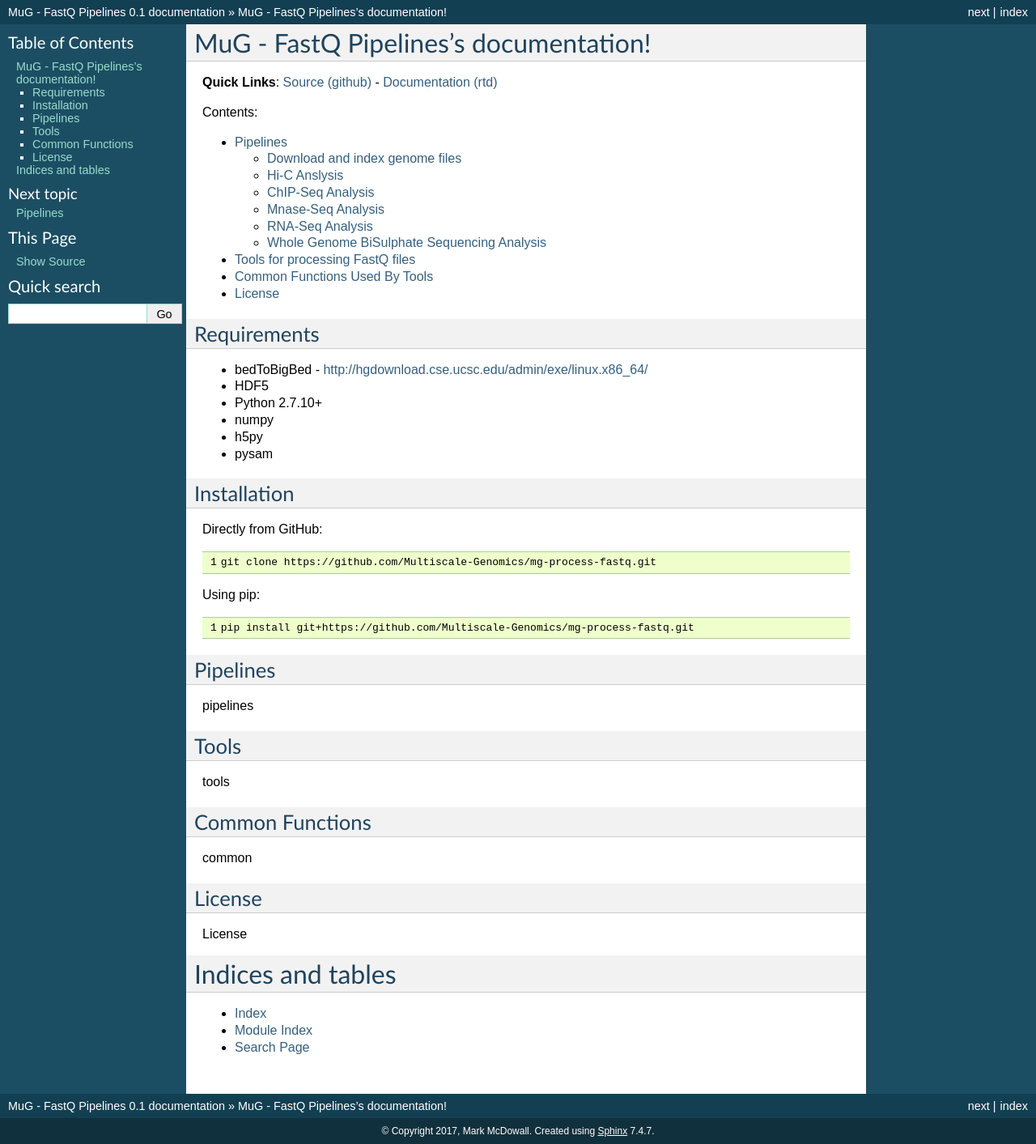
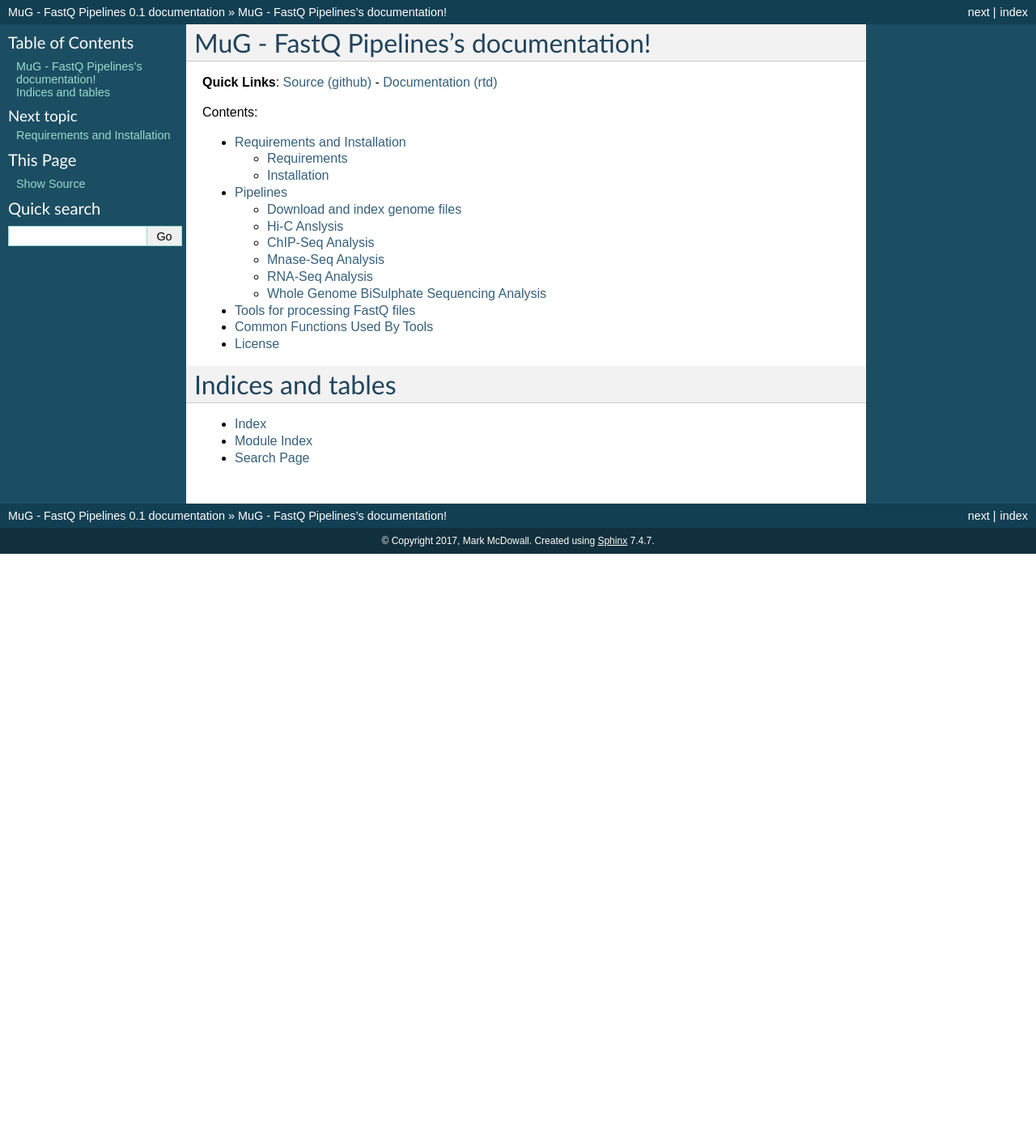
Before and after one commit to Multiscale-Genomics/mg-process-fastq, a Sphinx documentation site: the page built from docs/index.rst, in a window 1280 px wide. Shown: the whole page at 81% size. Built offline with Sphinx 7.4.7, drawn with Linux system fonts in a browser that asks for light colours; after the commit the page ends 900 px from its top, so only the background shows below that.

Commit message:
Moved intallation and requirements to their own file

```diff
--- a/docs/index.rst
+++ b/docs/index.rst
@@ -11,54 +11,11 @@
    :maxdepth: 2
    :caption: Contents:
 
+   install
    pipelines
    tools
    common
    license
-
-Requirements
-------------
-
-- bedToBigBed - http://hgdownload.cse.ucsc.edu/admin/exe/linux.x86_64/
-- HDF5
-- Python 2.7.10+
-- numpy
-- h5py
-- pysam
-
-Installation
-------------
-Directly from GitHub:
-
-.. code-block:: none
-   :linenos:
-
-   git clone https://github.com/Multiscale-Genomics/mg-process-fastq.git
-
-Using pip:
-
-.. code-block:: none
-   :linenos:
-
-   pip install git+https://github.com/Multiscale-Genomics/mg-process-fastq.git
-
-Pipelines
----------
-pipelines
-
-
-Tools
------
-tools
-
-
-Common Functions
-----------------
-common
-
-License
--------
-License
 
 
 Indices and tables
```
Also changed, not shown: docs/install.rst (added, +28 -0 lines).
